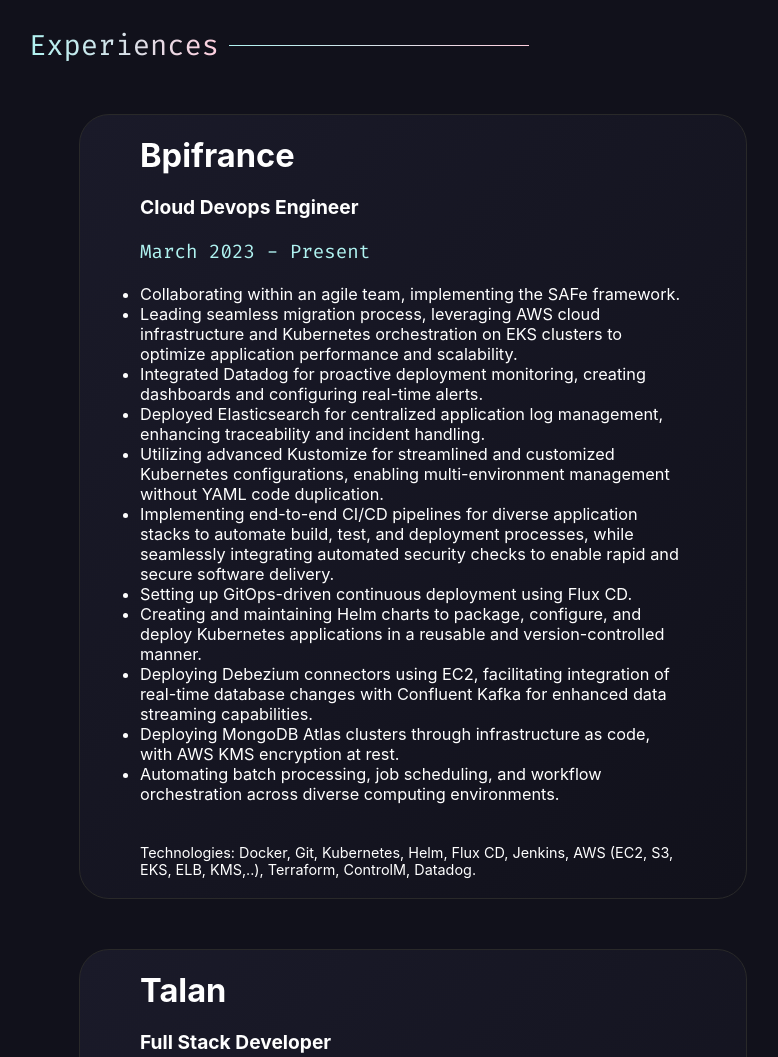
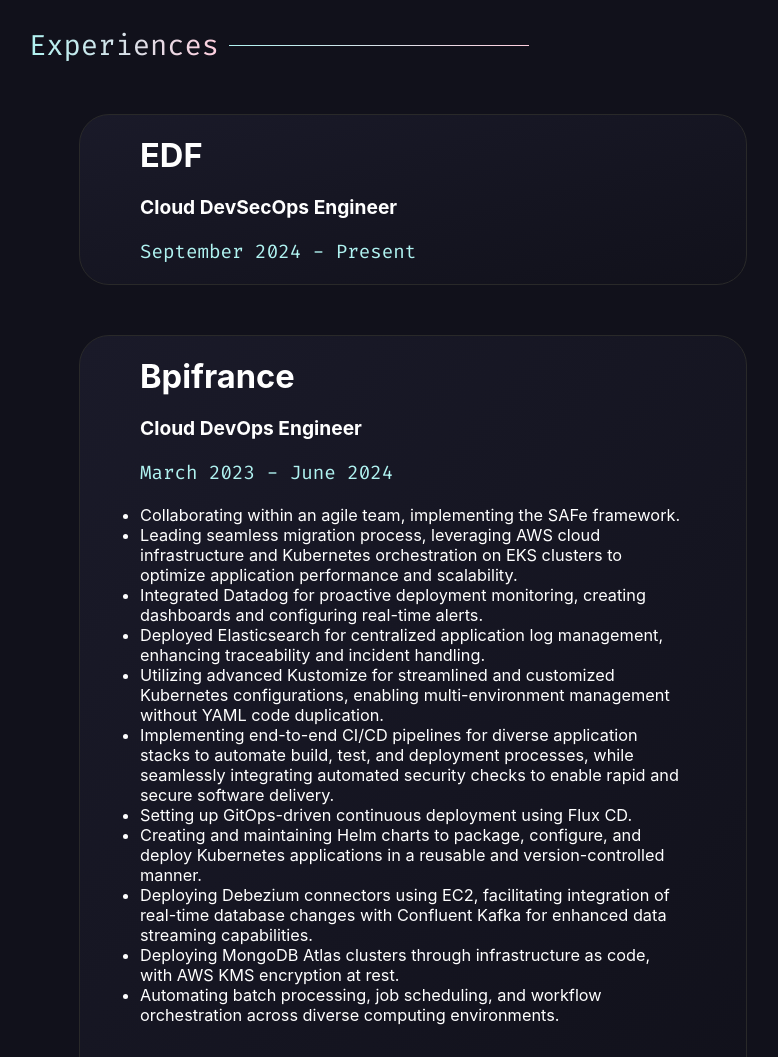
Before and after one commit to cyrine606/project, a website: page index.html in a window 1280 px wide. Shown: the part 2940-3997 px from the top of the page, without its empty margins (227-1005 px from the left). Drawn offline with nearby package versions, Linux system fonts and the light colour scheme; a web font is replaced by a local one.

Commit message:
update experience

```diff
--- a/index.html
+++ b/index.html
@@ -371,9 +371,18 @@
           <div data-aos="fade-up" class="project-box-wrapper">
             <div class="project-box project-box2" id="project-box2">
               <div class="info-div">
+                <article class="ProjectHeading">EDF</article>
+                <h4 class="position">Cloud DevSecOps Engineer</h4>
+                <p class="period">September 2024 - Present</p>
+              </div>
+            </div>
+          </div>
+          <div data-aos="fade-up" class="project-box-wrapper">
+            <div class="project-box project-box2" id="project-box2">
+              <div class="info-div">
                 <article class="ProjectHeading">Bpifrance</article>
-                <h4 class="position">Cloud Devops Engineer</h4>
-                <p class="period">March 2023 - Present</p>
+                <h4 class="position">Cloud DevOps Engineer</h4>
+                <p class="period">March 2023 - June 2024</p>
                 <ul class="ProjectDescription">
                   <li>Collaborating within an agile team, implementing the SAFe framework.</li>
                   <li>Leading seamless migration process, leveraging AWS cloud infrastructure and Kubernetes orchestration on EKS clusters to optimize application performance and scalability.</li>
```
